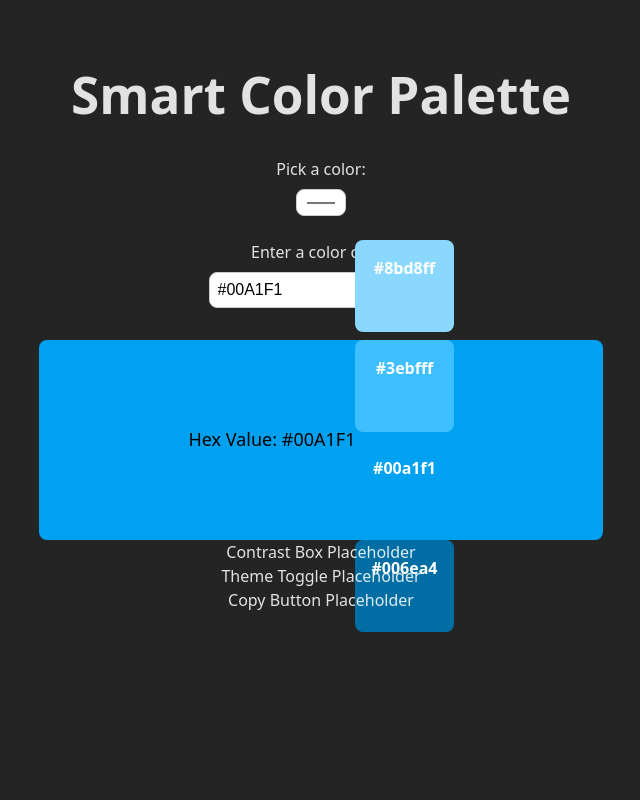
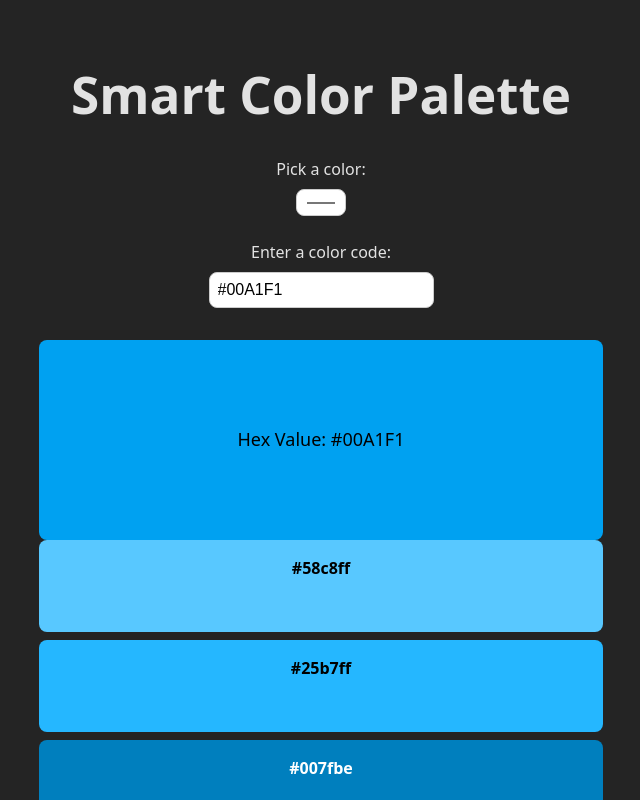
Before and after one commit to LilianeCharlie/Smart-Color-Palette, a React (Vite) app: page / in a window 1280 px wide. Shown: the top 800 px of the page, without its empty margins (351-991 px from the left). Built offline with nearby package versions, Linux system fonts and the light colour scheme.

Commit message:
Refactored ColorDisplay, added GradientCardList, moved getAccessibleTextColor to utils, adjusted gradient shades, updated .gitignore

```diff
--- a/src/App.jsx
+++ b/src/App.jsx
@@ -4,6 +4,7 @@ import "./styles/App.css";
 import ColorPicker from "./components/ColorPicker";
 import ColorInput from "./components/ColorInput";
 import ColorDisplay from "./components/ColorDisplay";
+import GradientCardList from "./components/GradientCardList";
 import ContrastBox from "./components/ContrastBox";
 import ThemeToggle from "./components/ThemeToggle";
 import CopyButton from "./components/CopyButton";
@@ -15,6 +16,7 @@ const App = () => {
     <div className="app-container">
       <h1>Smart Color Palette</h1>
 
+      <div className="palette-wrapper">
         <ColorPicker onChange={setSelectedColor} className="color-picker" />
         <ColorInput
           value={selectedColor}
@@ -23,9 +25,11 @@ const App = () => {
         />
 
         <ColorDisplay color={selectedColor} />
+        <GradientCardList baseColor={selectedColor} />
         <ContrastBox />
         <ThemeToggle />
         <CopyButton />
+      </div>
     </div>
   );
 };
--- a/src/components/ColorDisplay.jsx
+++ b/src/components/ColorDisplay.jsx
@@ -1,22 +1,10 @@
 import React from "react";
 import styles from "./ColorDisplay.module.css";
-import { toHexColor } from "../utils/colorHelpers";
-import { generateGradientShades } from "../utils/colorVariants";
-import GradientCard from "./GradientCard";
-
-const getTextColor = (color) => {
-  const hex = color.startsWith("#") ? color : toHexColor(color);
-  const r = parseInt(hex.substring(1, 3), 16);
-  const g = parseInt(hex.substring(3, 5), 16);
-  const b = parseInt(hex.substring(5, 7), 16);
-  const luminance = 0.2126 * r + 0.7152 * g + 0.0722 * b;
-  return luminance > 128 ? "#000" : "#fff";
-};
+import { toHexColor, getAccessibleTextColor } from "../utils/colorHelpers";
 
 const ColorDisplay = ({ color }) => {
   const hex = color.startsWith("#") ? color : toHexColor(color);
-  const textColor = getTextColor(hex);
-  const gradientColors = generateGradientShades(hex);
+  const textColor = getAccessibleTextColor(hex);
 
   return (
     <div
@@ -24,11 +12,6 @@ const ColorDisplay = ({ color }) => {
       style={{ backgroundColor: hex, color: textColor }}
     >
       <p>Hex Value: {hex}</p>
-      <div className={styles.gradienList}>
-        {gradientColors.map((shade, index) => (
-          <GradientCard key={index} color={shade} />
-        ))}
-      </div>
     </div>
   );
 };
--- a/src/components/GradientCard.jsx
+++ b/src/components/GradientCard.jsx
@@ -1,15 +1,18 @@
 import React from "react";
+import { getAccessibleTextColor } from "../utils/colorHelpers";
 import "./GradientCard.css";
 
-const GradientCard = ({ color, label }) => {
+const GradientCard = ({ color }) => {
+  const textColor = getAccessibleTextColor(color);
+
   return (
     <div
-      className={`gradient-card ${
-        label === "Selected Color" ? "selected" : ""
-      }`}
-      style={{ backgroundColor: color }}
+      className="gradient-card"
+      style={{
+        backgroundColor: color,
+        color: textColor,
+      }}
     >
-      {label && <div className="gradient-card-label">{label}</div>}
       <div className="gradient-card-hex">{color}</div>
     </div>
   );
--- /dev/null
+++ b/src/components/GradientCardList.jsx
@@ -0,0 +1,17 @@
+import React from "react";
+import GradientCard from "./GradientCard";
+import { generateGradientShades } from "../utils/colorVariants";
+
+const GradientCardList = ({ baseColor }) => {
+  const shades = generateGradientShades(baseColor);
+
+  return (
+    <div className="gradient-card-list">
+      {shades.map((shade, index) => (
+        <GradientCard key={index} color={shade} />
+      ))}
+    </div>
+  );
+};
+
+export default GradientCardList;
--- a/src/utils/colorHelpers.js
+++ b/src/utils/colorHelpers.js
@@ -9,3 +9,11 @@ export const toHexColor = (color) => {
   ctx.fillStyle = color;
   return ctx.fillStyle; // Converts named color or RGB to hex
 };
+
+export const getAccessibleTextColor = (hex) => {
+  const r = parseInt(hex.substring(1, 3), 16);
+  const g = parseInt(hex.substring(3, 5), 16);
+  const b = parseInt(hex.substring(5, 7), 16);
+  const luminance = 0.2126 * r + 0.7152 * g + 0.0722 * b;
+  return luminance > 128 ? "#000" : "#fff";
+};
--- a/src/utils/colorVariants.js
+++ b/src/utils/colorVariants.js
@@ -3,9 +3,9 @@ import { colord } from "colord";
 export function generateGradientShades(baseColor) {
   const base = colord(baseColor);
   return [
-    base.lighten(0.3).toHex(),
-    base.lighten(0.15).toHex(),
-    base.toHex(),
-    base.darken(0.15).toHex(),
+    base.lighten(0.2).toHex(),
+    base.lighten(0.1).toHex(),
+    base.darken(0.1).toHex(),
+    base.darken(0.25).toHex(),
   ];
 }
```
Also changed, not shown: 1 other file (tests, documents, lock files or other folders). Lines whose indentation alone changed are shown as unchanged.
